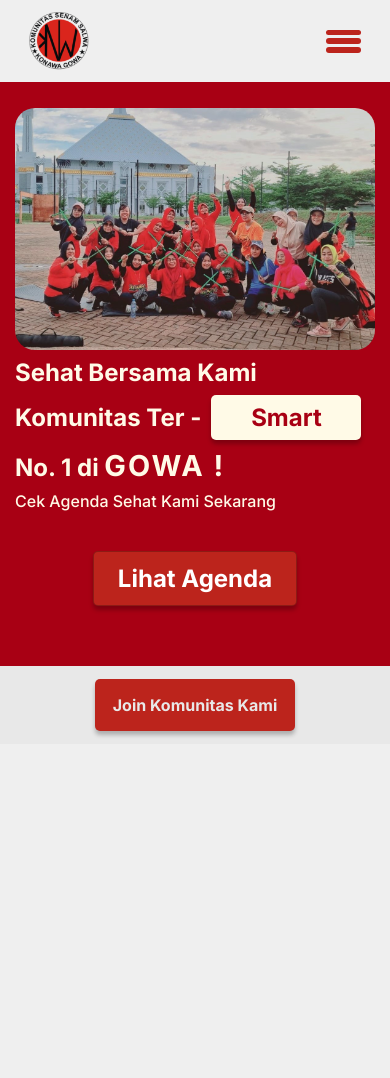
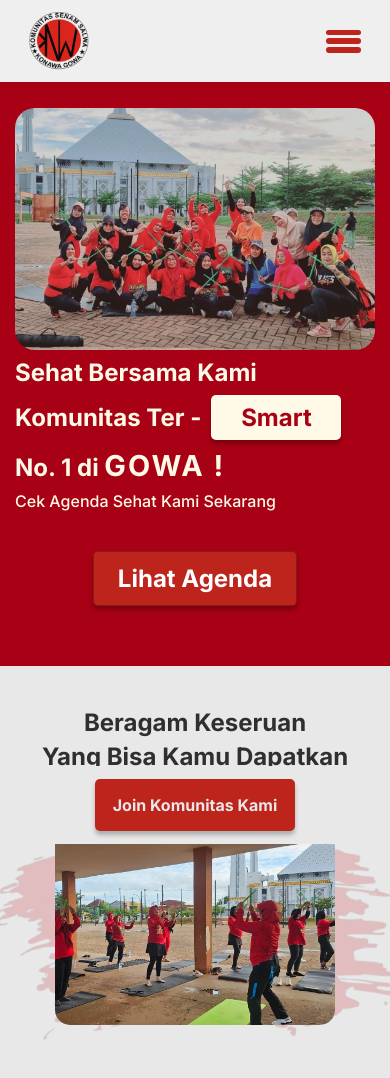
Before and after one commit to Salhss/konawagowa, a Vue app: page / in a window 390 px wide. Shown: the top 1078 px of the page. Before the commit the page ends 926 px from the top, so only its background shows below. Built offline with nearby package versions, Linux system fonts and the light colour scheme.

Commit message:
refactor: benefit image (mobile responsive)

```diff
--- a/src/App.vue
+++ b/src/App.vue
@@ -131,7 +131,7 @@ const isOpen = ref(false);
     position: -webkit-sticky;
     bottom: 0;
     height: 78px;
-    background-color: var(--white-gray);
+    background-color: var(--white-grey);
     display: flex;
     justify-content: center;
     align-items: center;
--- a/src/assets/colors.css
+++ b/src/assets/colors.css
@@ -4,7 +4,7 @@
     --black: #0A0B0D;
     --white: #EFEFEF;
     --white-bone: #FFFAE7;
-    --white-gray: #E8E8E8;
+    --white-grey: #E8E8E8;
     --yellow: #FFDE00;
     --lighten-black: #2F2F2F;
     --grey-stroke-border: #D3D3D3;
--- a/src/assets/main.css
+++ b/src/assets/main.css
@@ -1,7 +1,7 @@
 @import url('./colors.css');
 body {
     margin: 0;
-    background-color: var(--white);
+    background-color: var(--white-grey);
 }
 h1, h2, h3, h4, h5, h6, p, li {
     font-family: "Inter", sans-serif;
--- /dev/null
+++ b/src/components/home/Benefit.vue
@@ -0,0 +1,59 @@
+<script>
+import "@/assets/colors.css";
+export default {
+  name: "benefit",
+};
+</script>
+<template>
+  <h1 class="benefit-head">Beragam Keseruan<br />Yang Bisa Kamu Dapatkan</h1>
+  <div class="image-background">
+    <div class="image-container">
+        <img
+          src="@/assets/images/benefit-image.jpeg"
+          alt="poundfit konawa"
+          class="benefit-img"
+        />
+    </div>
+  </div>
+</template>
+<style scoped>
+.benefit-head {
+  text-align: center;
+  color: var(--lighten-black);
+}
+.image-background {
+  background-image: url("../../assets/images/red-paint-bg.png");
+  background-position: center;
+  background-size: cover;
+  background-repeat: no-repeat;
+  width: 100%;
+  display: flex;
+  justify-content: center;
+  align-items: center;
+}
+.benefit-img {
+    width: 100%;
+    height: 100%;
+    object-fit: cover;
+}
+
+@media (max-width: 500px) {
+  .benefit-head {
+    font-size: 24px;
+    line-height: 1.4;
+    margin-top: 40px;
+    margin-bottom: 32px;
+  }
+  .image-background {
+    margin-bottom: 28px;
+  }
+  .image-container {
+    width: 280px;
+    height: 200px;
+    margin-block: 20px;
+  }
+  .benefit-img {
+    border-radius: 15px;
+  }
+}
+</style>
--- a/src/components/home/hero.vue
+++ b/src/components/home/hero.vue
@@ -274,5 +274,8 @@ export default {
   .agenda-btn p {
     font-size: 24px;
   }
+  .typed-container {
+    width: 130px;
+  }
 }
 </style>
--- a/src/components/ui/JoinButton.vue
+++ b/src/components/ui/JoinButton.vue
@@ -12,7 +12,7 @@ export default {
 
  .btn-container {
     background-color: var(--red);
-    color: var(--white-gray);
+    color: var(--white-grey);
     font-weight: 700;
     padding-inline: 18px;
     border-radius: 5px;
--- a/src/views/HomeView.vue
+++ b/src/views/HomeView.vue
@@ -1,15 +1,19 @@
 <script>
+import Hero from "@/components/home/Hero.vue";
+import Benefit from "@/components/home/Benefit.vue";
 import "../assets/colors.css";
-import Hero from "../components/home/hero.vue";
 export default {
   name: "home",
-  components: { Hero },
+  components: { Hero, Benefit },
 };
 </script>
 
 <template>
   <div id="home">
     <Hero />
+  </div>
+  <div id="benefit">
+    <Benefit />
   </div>
 </template>
 
```
Also changed, not shown: src/assets/images/benefit-image.jpeg (added), src/assets/images/red-paint-bg.png (added), src/components/home/Galery.vue (added), src/components/home/partner.vue (deleted).
